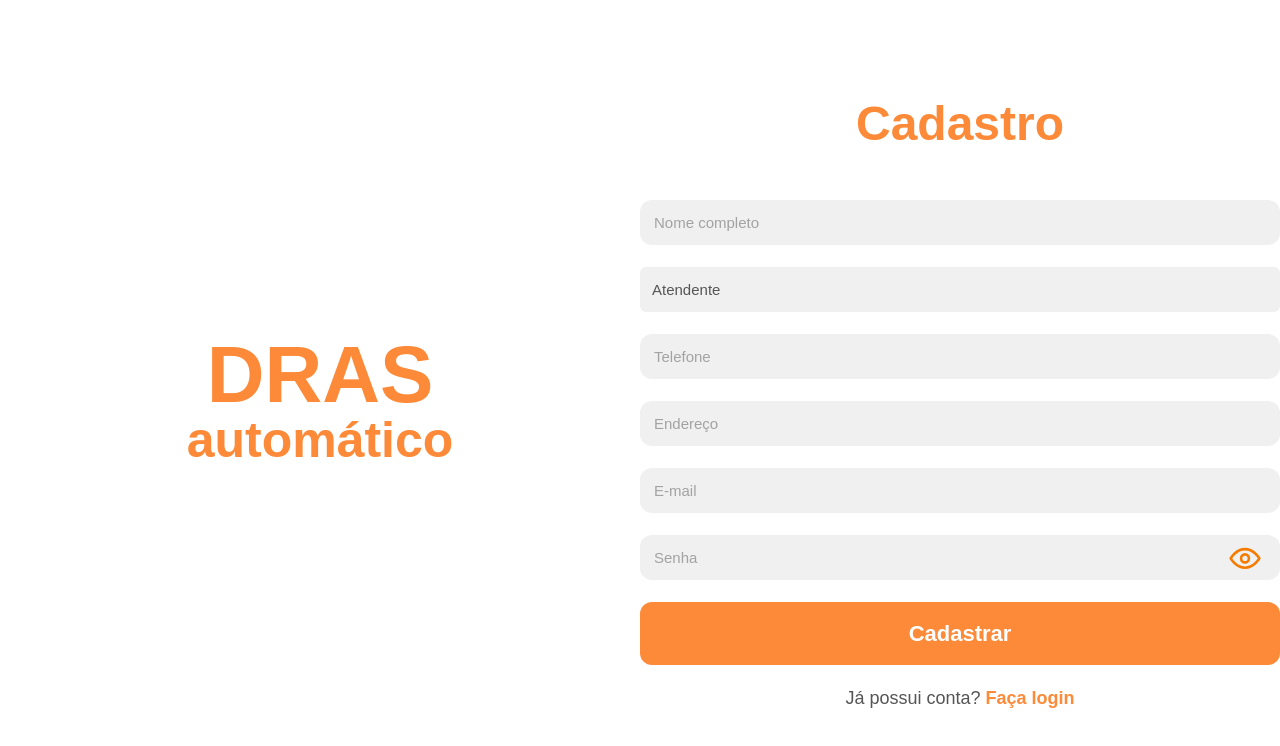
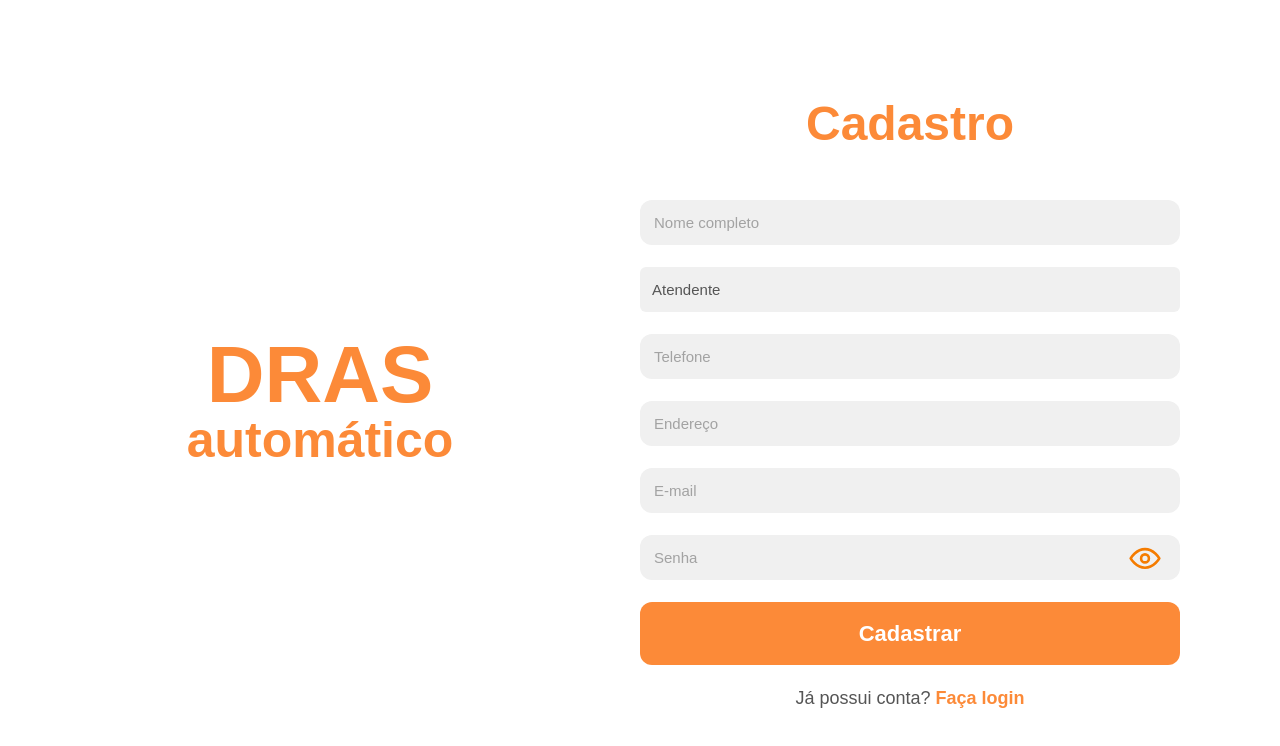
Before and after one commit to gabiopires/DRAS, a Next.js app: page /usuario in a window 1280 px wide. Shown: the top 746 px of the page. Built offline with nearby package versions, Linux system fonts and the light colour scheme.

Commit message:
fix: responsividade

```diff
--- a/src/styles/login.css
+++ b/src/styles/login.css
@@ -99,6 +99,7 @@
   display: flex;
   flex-direction: column;
   justify-content: center;
+  padding-right: 100px;
 }
 
 .login-title {
```
